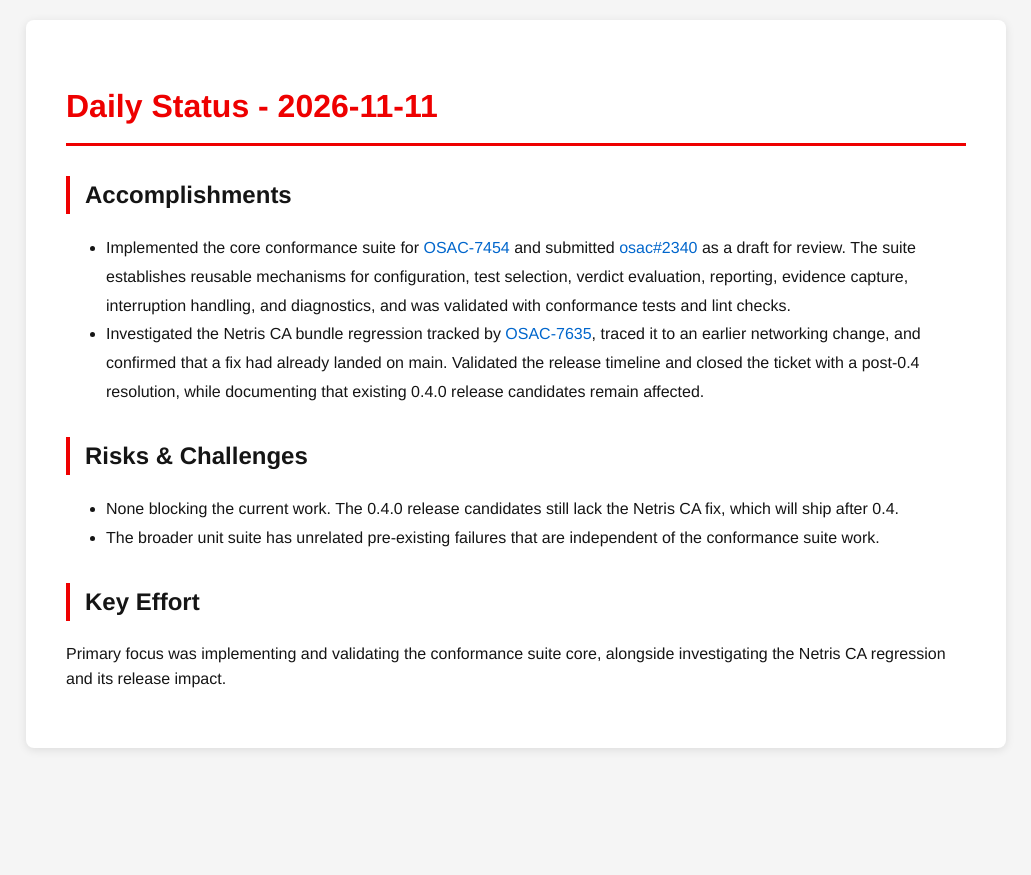
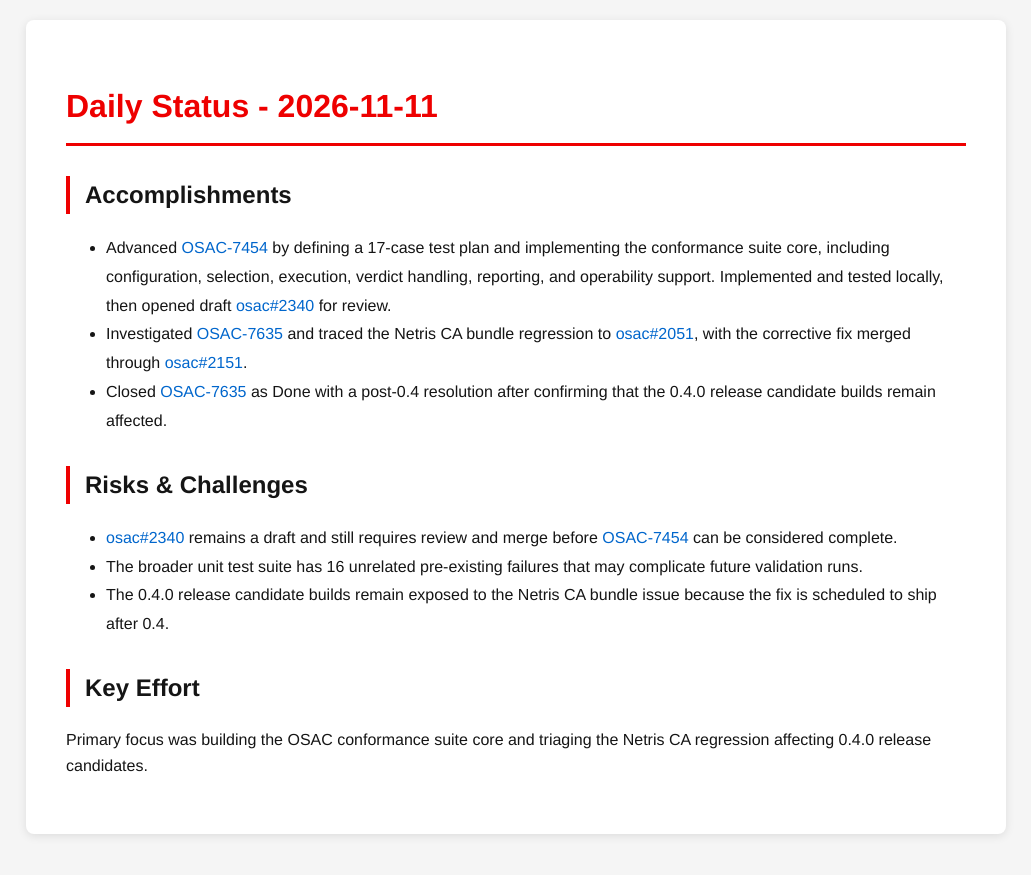
Before and after one commit to tzvatot/daily-status, a Jekyll site: the page built from 2026-11-11.md, in a window 1280 px wide. Shown: the top 875 px of the page, without its empty margins (124-1155 px from the left). Built offline with Jekyll 4.4.1, drawn with Linux system fonts in a browser that asks for light colours.

Commit message:
Daily status update - 2026-11-11

```diff
--- a/2026-11-11.md
+++ b/2026-11-11.md
@@ -7,12 +7,14 @@ date: 2026-11-11
 # Daily Status - 2026-11-11
 
 ## Accomplishments
-- Implemented the core conformance suite for [OSAC-7454](https://redhat.atlassian.net/browse/OSAC-7454) and submitted [osac#2340](https://github.com/osac-project/osac/pull/2340) as a draft for review. The suite establishes reusable mechanisms for configuration, test selection, verdict evaluation, reporting, evidence capture, interruption handling, and diagnostics, and was validated with conformance tests and lint checks.
-- Investigated the Netris CA bundle regression tracked by [OSAC-7635](https://redhat.atlassian.net/browse/OSAC-7635), traced it to an earlier networking change, and confirmed that a fix had already landed on main. Validated the release timeline and closed the ticket with a post-0.4 resolution, while documenting that existing 0.4.0 release candidates remain affected.
+- Advanced [OSAC-7454](https://redhat.atlassian.net/browse/OSAC-7454) by defining a 17-case test plan and implementing the conformance suite core, including configuration, selection, execution, verdict handling, reporting, and operability support. Implemented and tested locally, then opened draft [osac#2340](https://github.com/osac-project/osac/pull/2340) for review.
+- Investigated [OSAC-7635](https://redhat.atlassian.net/browse/OSAC-7635) and traced the Netris CA bundle regression to [osac#2051](https://github.com/osac-project/osac/pull/2051), with the corrective fix merged through [osac#2151](https://github.com/osac-project/osac/pull/2151).
+- Closed [OSAC-7635](https://redhat.atlassian.net/browse/OSAC-7635) as Done with a post-0.4 resolution after confirming that the 0.4.0 release candidate builds remain affected.
 
 ## Risks & Challenges
-- None blocking the current work. The 0.4.0 release candidates still lack the Netris CA fix, which will ship after 0.4.
-- The broader unit suite has unrelated pre-existing failures that are independent of the conformance suite work.
+- [osac#2340](https://github.com/osac-project/osac/pull/2340) remains a draft and still requires review and merge before [OSAC-7454](https://redhat.atlassian.net/browse/OSAC-7454) can be considered complete.
+- The broader unit test suite has 16 unrelated pre-existing failures that may complicate future validation runs.
+- The 0.4.0 release candidate builds remain exposed to the Netris CA bundle issue because the fix is scheduled to ship after 0.4.
 
 ## Key Effort
-Primary focus was implementing and validating the conformance suite core, alongside investigating the Netris CA regression and its release impact.
+Primary focus was building the OSAC conformance suite core and triaging the Netris CA regression affecting 0.4.0 release candidates.
```
